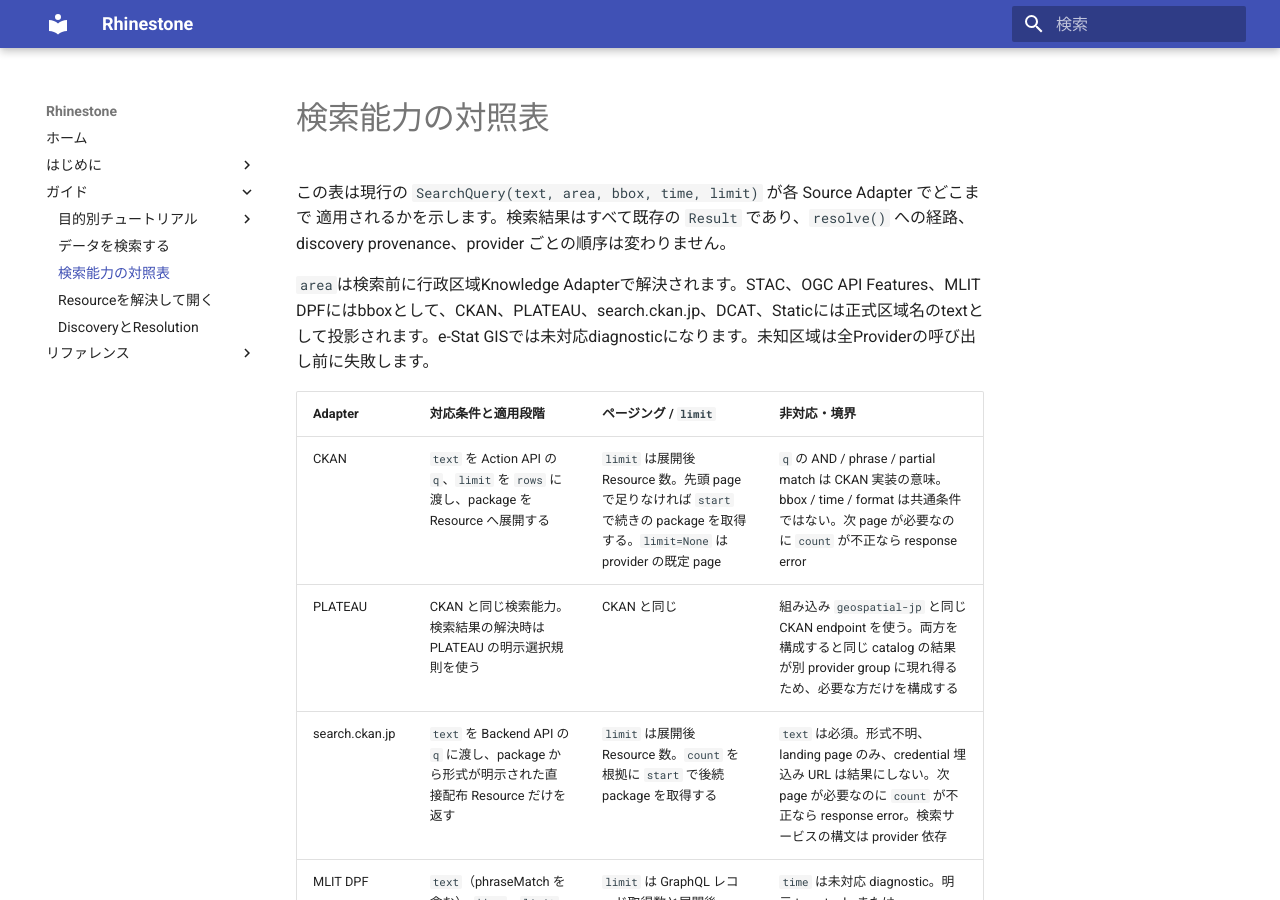
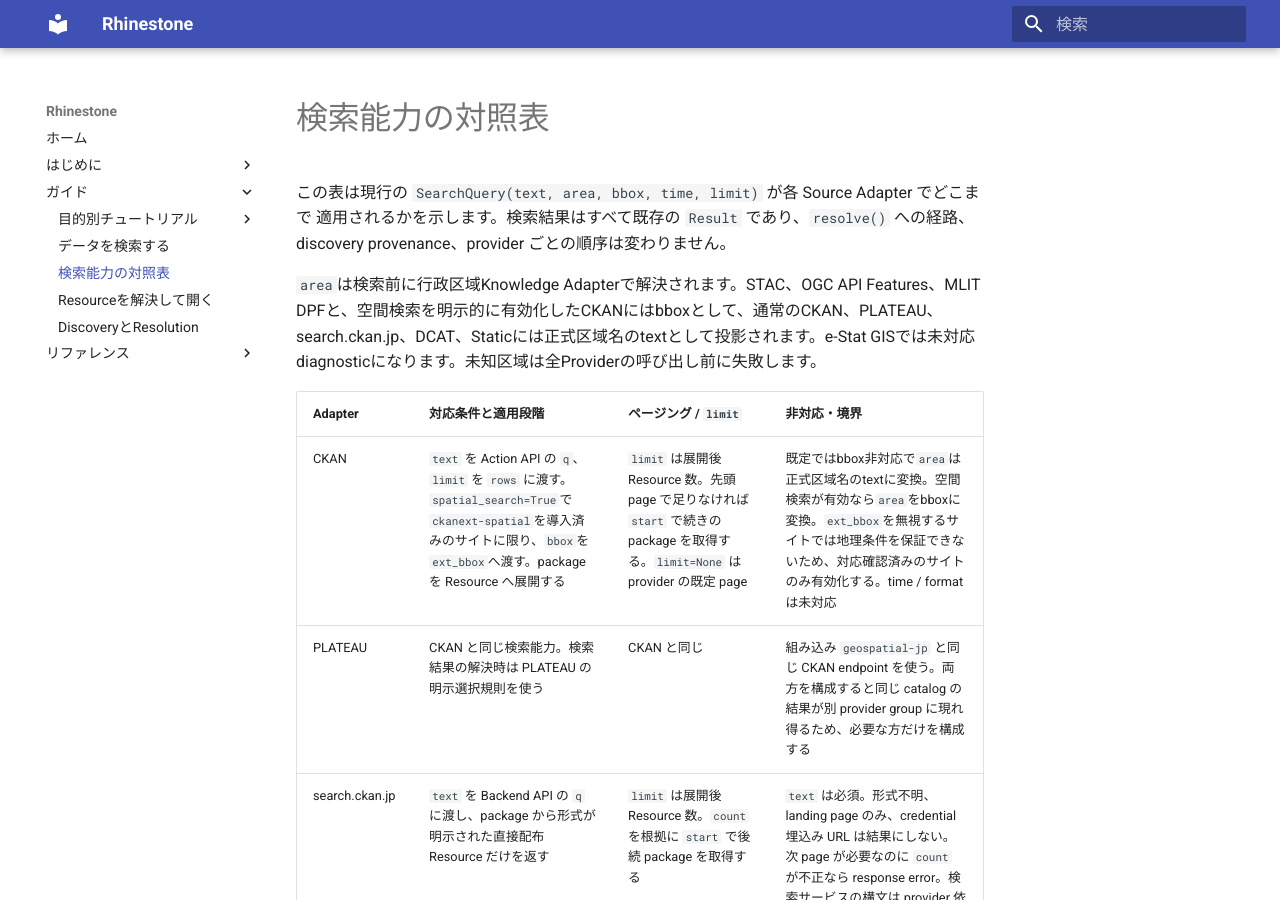
Before and after one commit to u-kitazawa/rhinestone, an MkDocs documentation site: the page built from docs/search-capabilities.md, in a window 1280 px wide and 900 px high. Built offline with MkDocs 1.6.1 and Material for MkDocs 9.7.7, drawn with Linux system fonts in a browser that asks for light colours.

Commit message:
Document opt-in CKAN ext_bbox capability

```diff
--- a/docs/search-capabilities.md
+++ b/docs/search-capabilities.md
@@ -4,11 +4,11 @@
 適用されるかを示します。検索結果はすべて既存の `Result` であり、`resolve()` への経路、
 discovery provenance、provider ごとの順序は変わりません。
 
-`area`は検索前に行政区域Knowledge Adapterで解決されます。STAC、OGC API Features、MLIT DPFにはbboxとして、CKAN、PLATEAU、search.ckan.jp、DCAT、Staticには正式区域名のtextとして投影されます。e-Stat GISでは未対応diagnosticになります。未知区域は全Providerの呼び出し前に失敗します。
+`area`は検索前に行政区域Knowledge Adapterで解決されます。STAC、OGC API Features、MLIT DPFと、空間検索を明示的に有効化したCKANにはbboxとして、通常のCKAN、PLATEAU、search.ckan.jp、DCAT、Staticには正式区域名のtextとして投影されます。e-Stat GISでは未対応diagnosticになります。未知区域は全Providerの呼び出し前に失敗します。
 
 | Adapter | 対応条件と適用段階 | ページング / `limit` | 非対応・境界 |
 | --- | --- | --- | --- |
-| CKAN | `text` を Action API の `q`、`limit` を `rows` に渡し、package を Resource へ展開する | `limit` は展開後 Resource 数。先頭 page で足りなければ `start` で続きの package を取得する。`limit=None` は provider の既定 page | `q` の AND / phrase / partial match は CKAN 実装の意味。bbox / time / format は共通条件ではない。次 page が必要なのに `count` が不正なら response error |
+| CKAN | `text` を Action API の `q`、`limit` を `rows` に渡す。`spatial_search=True`で`ckanext-spatial`を導入済みのサイトに限り、`bbox`を`ext_bbox`へ渡す。package を Resource へ展開する | `limit` は展開後 Resource 数。先頭 page で足りなければ `start` で続きの package を取得する。`limit=None` は provider の既定 page | 既定ではbbox非対応で`area`は正式区域名のtextに変換。空間検索が有効なら`area`をbboxに変換。`ext_bbox`を無視するサイトでは地理条件を保証できないため、対応確認済みのサイトのみ有効化する。time / format は未対応 |
 | PLATEAU | CKAN と同じ検索能力。検索結果の解決時は PLATEAU の明示選択規則を使う | CKAN と同じ | 組み込み `geospatial-jp` と同じ CKAN endpoint を使う。両方を構成すると同じ catalog の結果が別 provider group に現れ得るため、必要な方だけを構成する |
 | search.ckan.jp | `text` を Backend API の `q` に渡し、package から形式が明示された直接配布 Resource だけを返す | `limit` は展開後 Resource 数。`count` を根拠に `start` で後続 package を取得する | `text` は必須。形式不明、landing page のみ、credential 埋込み URL は結果にしない。次 page が必要なのに `count` が不正なら response error。検索サービスの構文は provider 依存 |
 | MLIT DPF | `text`（phraseMatch を含む）、`bbox`、`limit` を GraphQL 検索へ渡す | `limit` は GraphQL レコード取得数と展開後 Resource 数の上限 | `time` は未対応 diagnostic。明示 target rule または representation がない record は安全に欠落する。詳細 metadata を推測して補完しない |
```
